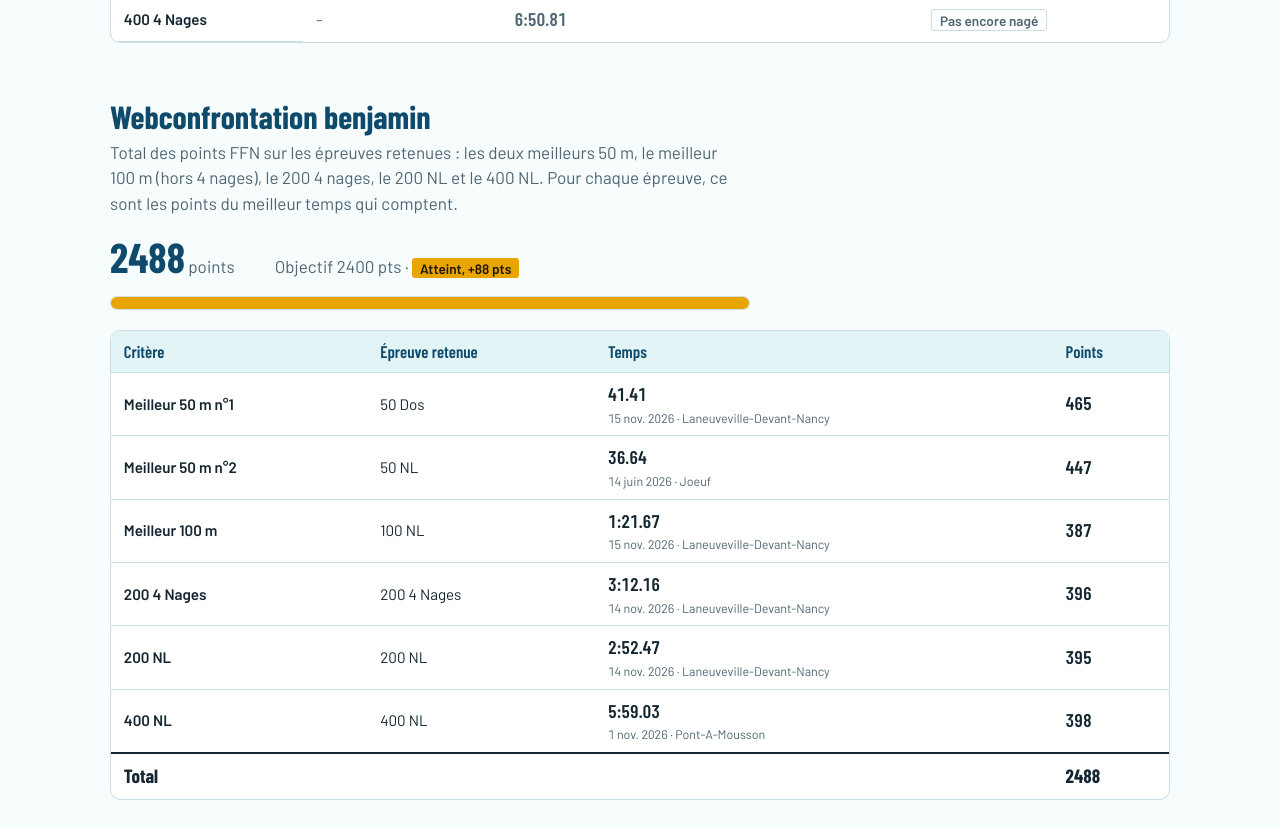
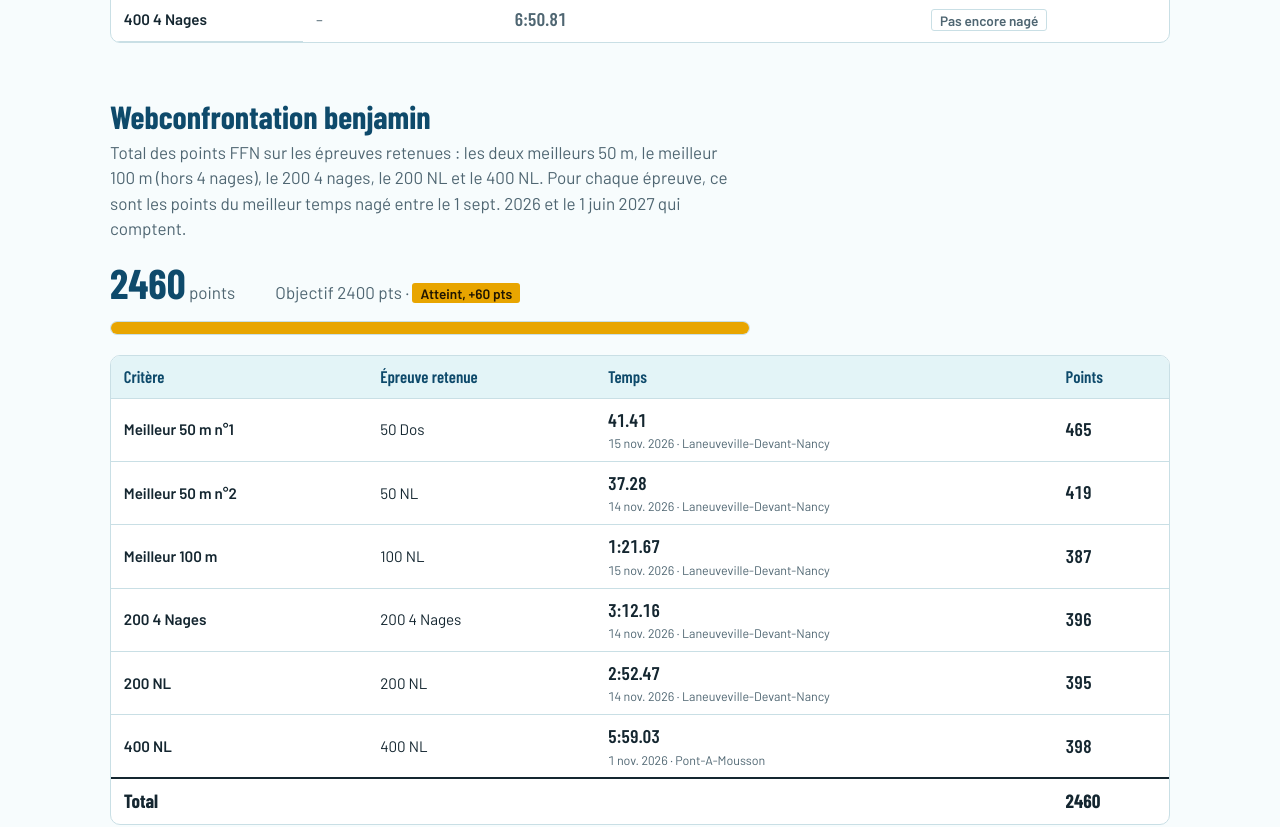
Before and after one commit to Tuzette/natation-luka, a plain HTML site: page index.html in a window 1280 px wide. Shown: the part 2642-3469 px from the top of the page. Drawn offline with nearby package versions, Linux system fonts and the light colour scheme.

Commit message:
Add files via upload

```diff
--- a/donnees.js
+++ b/donnees.js
@@ -167,11 +167,15 @@ const GRILLE_DEPARTEMENTAUX = {
 //  « parmi » : liste des épreuves possibles pour le critère.
 //  « rang »  : 1 = la meilleure, 2 = la deuxième meilleure (épreuve
 //              différente de la première), etc.
+//  « debut » / « fin » : seules les courses nagées entre ces deux dates
+//              (incluses) sont prises en compte. À changer chaque saison.
 // =====================================================================
 
 const WEBCONFRONTATION = {
   nom: "Webconfrontation benjamin",
   objectif: 2400,
+  debut: "2026-09-01",
+  fin:   "2027-06-01",
   criteres: [
     { libelle: "Meilleur 50 m n°1", parmi: ["50 NL", "50 Dos", "50 Brasse", "50 Papillon"], rang: 1 },
     { libelle: "Meilleur 50 m n°2", parmi: ["50 NL", "50 Dos", "50 Brasse", "50 Papillon"], rang: 2 },
--- a/index.html
+++ b/index.html
@@ -217,7 +217,7 @@ footer { max-width: 1100px; margin: 0 auto; padding: 1.5rem 1.25rem 3rem; color:
 
   <section id="webconf">
     <h2>Webconfrontation benjamin</h2>
-    <p class="intro">Total des points FFN sur les épreuves retenues : les deux meilleurs 50 m, le meilleur 100 m (hors 4 nages), le 200 4 nages, le 200 NL et le 400 NL. Pour chaque épreuve, ce sont les points du meilleur temps qui comptent.</p>
+    <p class="intro">Total des points FFN sur les épreuves retenues : les deux meilleurs 50 m, le meilleur 100 m (hors 4 nages), le 200 4 nages, le 200 NL et le 400 NL. Pour chaque épreuve, ce sont les points du meilleur temps nagé <span id="webconfPeriode">pendant la période de qualification</span> qui comptent.</p>
     <div id="webconfResume" class="qualif-resume"></div>
     <div id="webconfJauge"></div>
     <div class="defile" id="tableWebconf"></div>
@@ -426,15 +426,18 @@ footer { max-width: 1100px; margin: 0 auto; padding: 1.5rem 1.25rem 3rem; color:
     const w = (typeof WEBCONFRONTATION !== "undefined" ? WEBCONFRONTATION : null);
     if (!w || !w.criteres) { $("webconf").style.display = "none"; return; }
     $("webconf").style.display = "";
-    // Meilleur temps de chaque épreuve (avec ses points)
+    // Seules les courses de la période de qualification comptent
+    const dansPeriode = liste.filter((p) => (!w.debut || p.date >= w.debut) && (!w.fin || p.date <= w.fin));
+    $("webconfPeriode").textContent = w.debut && w.fin ? "entre le " + dateCourte(w.debut) + " et le " + dateCourte(w.fin) : "pendant la période de qualification";
+    // Meilleur temps de chaque épreuve sur la période (avec ses points)
     const records = {};
-    for (const p of liste) if (!records[p.epreuve] || p.sec < records[p.epreuve].sec) records[p.epreuve] = p;
+    for (const p of dansPeriode) if (!records[p.epreuve] || p.sec < records[p.epreuve].sec) records[p.epreuve] = p;
     let total = 0, manques = 0;
     const lignes = w.criteres.map((c) => {
       const candidats = c.parmi.map((e) => records[e]).filter(Boolean)
         .sort((a, b) => (b.points ?? -1) - (a.points ?? -1));
       const r = candidats[(c.rang || 1) - 1];
-      if (!r) { manques++; return `<tr class="non-nage"><th scope="row">${esc(c.libelle)}</th><td>–</td><td>–</td><td class="t">0</td></tr>`; }
+      if (!r) { manques++; return `<tr class="non-nage"><th scope="row">${esc(c.libelle)}</th><td>Pas encore nagé sur la période</td><td>–</td><td class="t">0</td></tr>`; }
       if (r.points == null) manques++;
       total += r.points || 0;
       return `<tr><th scope="row">${esc(c.libelle)}</th><td>${esc(r.epreuve)}</td>
```
